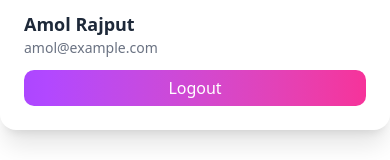
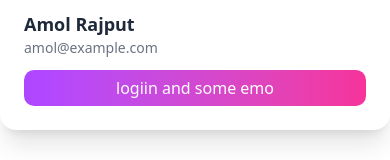
Before and after one commit to amolpatil1955/demo, a Next.js app: page / in a window 390 px wide. Both pictures are taken after a click on the button 351 px from the left and 32 px from the top of the page. Shown: the part 183-343 px from the top of the page. Built offline with nearby package versions, Linux system fonts and the light colour scheme.

Commit message:
update the navbar

```diff
--- a/components/Navbar.jsx
+++ b/components/Navbar.jsx
@@ -78,8 +78,7 @@ const Navbar = () => {
             <p className="font-bold text-lg">Amol Rajput</p>
             <p className="text-sm text-gray-500">amol@example.com</p>
             <button className="mt-3 w-full bg-linear-to-r from-purple-500 to-pink-500 text-white py-1.5 rounded-lg hover:scale-105 transition-all">
-              Logout
-            </button>
+logiin and some emo            </button>
           </div>
         </div>
       </div>
```
